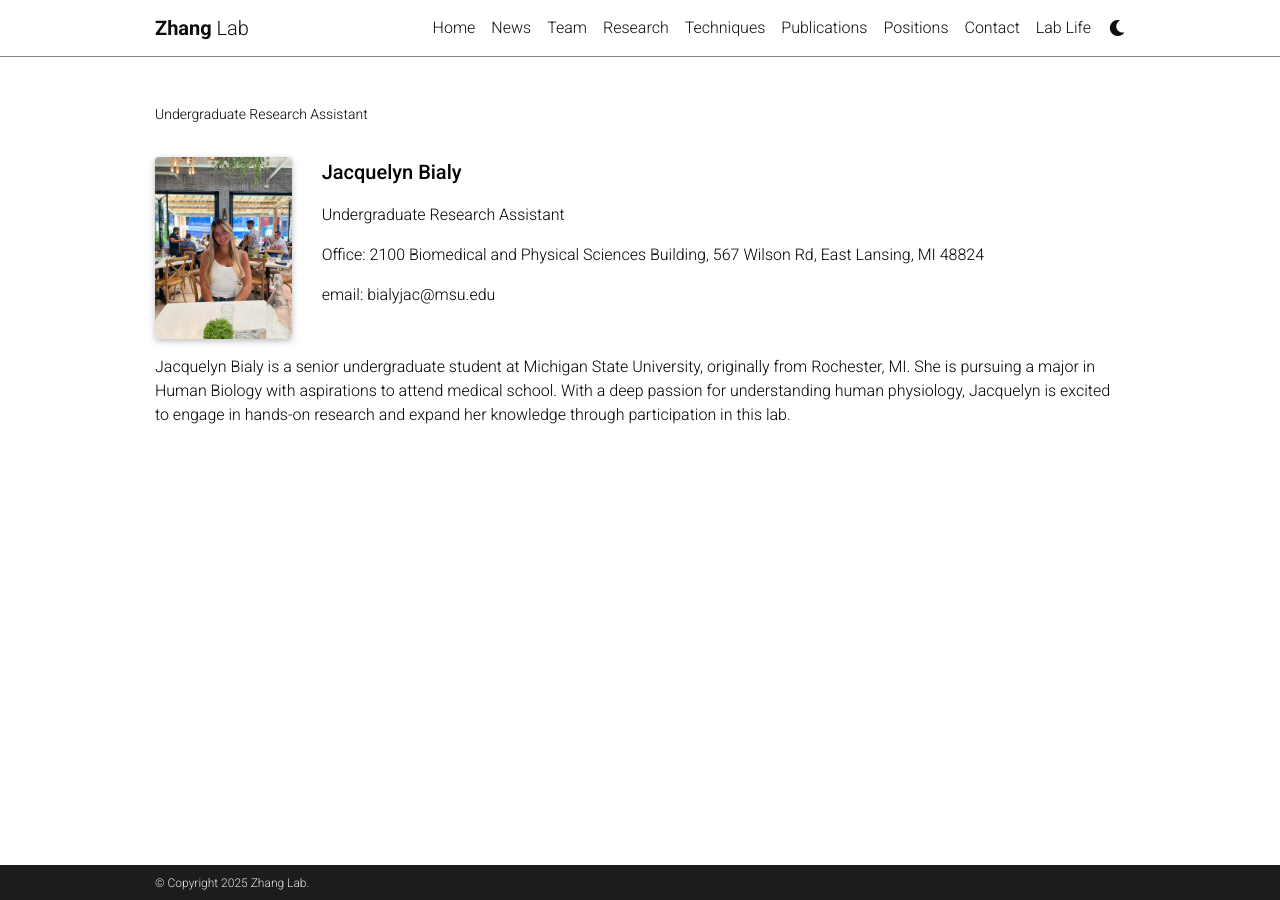
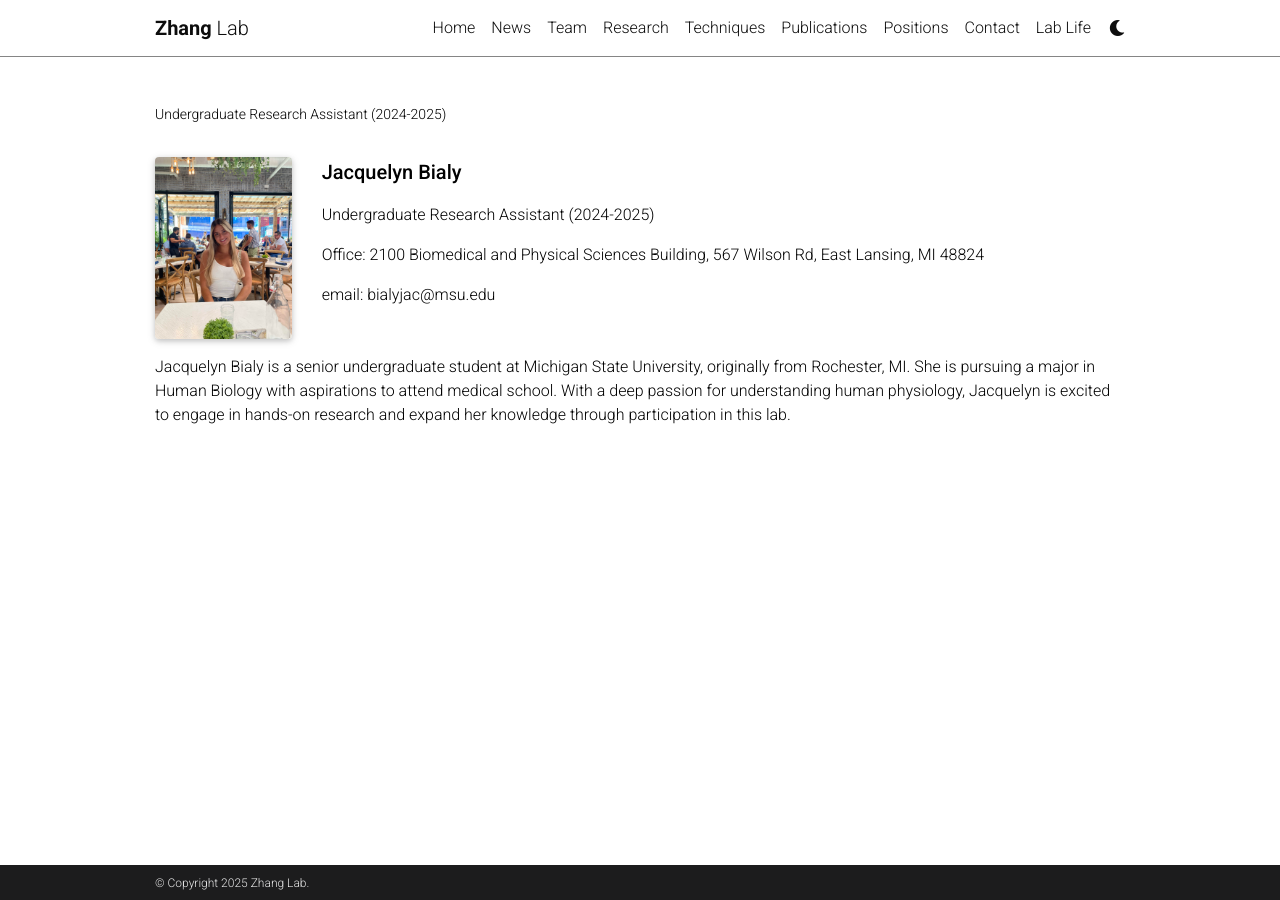
Before and after one commit to zhanglabmsu/zhanglabmsu.github.io, a Jekyll site: the page built from _projects/04_03_jacquelyn_bialy.md, in a window 1280 px wide. Built offline with Jekyll 4.4.1, drawn with Linux system fonts in a browser that asks for light colours; full-size pictures stand in for the smaller copies a plugin makes; comment, search, counter and statistics services are not loaded; a style sheet for code colours, icons or effects is not loaded.

Commit message:
initial commit

```diff
--- a/_projects/04_03_jacquelyn_bialy.md
+++ b/_projects/04_03_jacquelyn_bialy.md
@@ -1,7 +1,7 @@
 ---
 layout: page
 title: Jacquelyn Bialy
-description: Undergraduate Research Assistant
+description: Undergraduate Research Assistant (2024-2025)
 img: assets/img/team/jacquelyn_bialy.jpg
 importance: 1
 category: Lab Alumni
@@ -15,7 +15,7 @@ category: Lab Alumni
     <div class="col-sm mt-3 mt-md-0">
          <div class="text">
             <p style = "font-size:20px"><strong> Jacquelyn Bialy </strong> </p>
-            <p> Undergraduate Research Assistant</p>
+            <p> Undergraduate Research Assistant (2024-2025)</p>
             <p> Office: 2100 Biomedical and Physical Sciences Building, 567 Wilson Rd, East Lansing, MI 48824</p>
             <p> email: bialyjac@msu.edu</p>
         </div>
```
